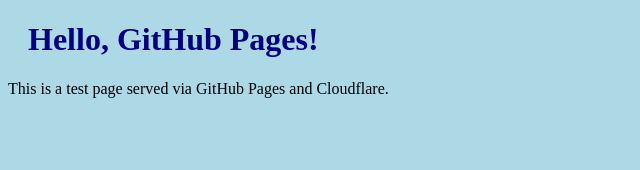
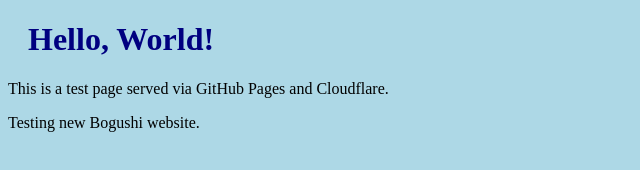
Before and after one commit to FimonTech/WebsiteTest, a plain HTML site: page main.html in a window 1280 px wide. Shown: the whole page, without its empty margins (0-640 px from the left). Drawn offline with Linux system fonts and the light colour scheme.

Commit message:
Update main.html

```diff
--- a/main.html
+++ b/main.html
@@ -7,7 +7,8 @@
   <title>My Test Site</title>
 </head>
 <body>
-  <h1>Hello, GitHub Pages!</h1>
+  <h1>Hello, World!</h1>
   <p>This is a test page served via GitHub Pages and Cloudflare.</p>
+  <p id="2">Testing new Bogushi website.</p>
 </body>
 </html>
```
